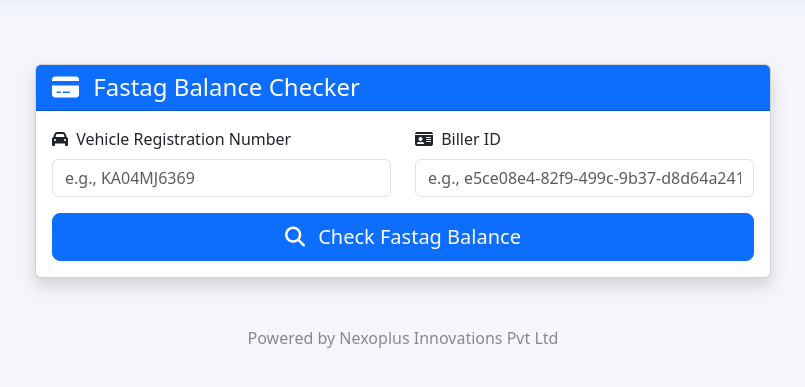
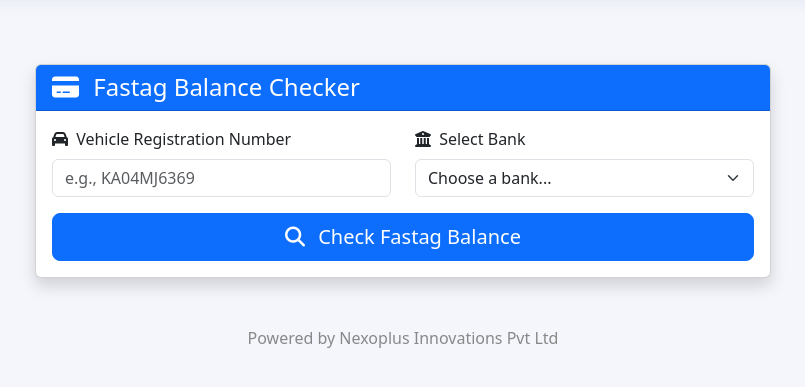
Before and after one commit to karthiknexoplus/Fastag, a Flask app: page /fastag_balance in a window 1280 px wide. Shown: the part 66-453 px from the top of the page, without its empty margins (237-1042 px from the left). Run offline with Flask 2, Linux system fonts and the light colour scheme.

Commit message:
Update Fastag Balance to use bank dropdown instead of manual biller ID input

```diff
--- a/fastag/routes/fastag_balance.py
+++ b/fastag/routes/fastag_balance.py
@@ -7,19 +7,67 @@ import logging
 logging.basicConfig(level=logging.INFO)
 logger = logging.getLogger(__name__)
 
+# Fastag Billers data
+FASTAG_BILLERS = [
+    {"name": "Airtel Payments Bank", "billerId": "9fae6085-9be7-4975-9300-60d9a737f5c7"},
+    {"name": "Axis Bank", "billerId": "ae721976-ab51-4a49-b692-6951de295376"},
+    {"name": "HDFC Bank", "billerId": "57813979-5935-4d1a-aae7-db1914a8e106"},
+    {"name": "ICICI Bank", "billerId": "d084a832-6880-4fbf-81f3-e284021bf320"},
+    {"name": "IDFC FIRST Bank", "billerId": "e5ce08e4-82f9-499c-9b37-d8d64a241d42"},
+    {"name": "SBI", "billerId": "91b24509-0d1e-4ff9-8f7d-812092f02d9d"},
+    {"name": "AU Small Finance Bank", "billerId": "6b3d5ac9-2ae2-4043-98b0-b2baef1b047e"},
+    {"name": "Bandhan Bank", "billerId": "a5813ec6-df65-419d-b4cf-284ea1cf6279"},
+    {"name": "Bank of Baroda", "billerId": "f73b8416-ad55-4c65-93bb-3a00003b25fd"},
+    {"name": "Bank of Maharashtra", "billerId": "90d80ef2-6711-428c-8b93-776b759400fb"},
+    {"name": "Canara Bank", "billerId": "c4d2a96c-2fd6-4eef-9763-f9658fc33f18"},
+    {"name": "Equitas Small Finance Bank", "billerId": "c672087b-ea11-4974-b132-4e0f17a8d1a0"},
+    {"name": "Federal Bank", "billerId": "217bbe27-7459-443a-b04a-1b7c2f88af32"},
+    {"name": "IDBI Bank", "billerId": "dfa6f62e-589f-4594-834e-32462346e769"},
+    {"name": "Indian Bank", "billerId": "574384d7-2cea-42b7-bb8e-d02821675897"},
+    {"name": "IndusInd Bank", "billerId": "8c64e1e7-de05-42f3-9b65-b730f95a7359"},
+    {"name": "IOB", "billerId": "d04485e2-2745-435e-893e-5f6180832b2a"},
+    {"name": "Jammu and Kashmir Bank", "billerId": "6e3abf92-bf9e-492c-b20e-320c0d308905"},
+    {"name": "Karnataka Bank", "billerId": "e8ef4cc6-5fe0-45aa-b251-1da32e0bf582"},
+    {"name": "Kotak Mahindra Bank", "billerId": "b2b0fce9-c0ac-4468-a4ee-f22ffa263c9c"},
+    {"name": "Livquick Technology", "billerId": "f869c0f4-4dee-4a13-b70e-e988eb50dc4a"},
+    {"name": "South Indian Bank", "billerId": "be95d909-ad89-4b5d-b62a-fe13446fd16c"},
+    {"name": "UCO Bank", "billerId": "696f84a4-10bb-4546-ad33-6ffee4daa1c8"},
+    {"name": "Union Bank of India", "billerId": "12302d69-13f4-43f8-b030-75a9ba87d0bb"},
+]
+
 fastag_balance_bp = Blueprint('fastag_balance', __name__)
 
 @fastag_balance_bp.route('/fastag_balance', methods=['GET', 'POST'])
 def fastag_balance():
     if request.method == 'POST':
         reg_no = request.form.get('reg_no', '').strip().upper()
-        biller_id = request.form.get('biller_id', '').strip()
+        selected_bank = request.form.get('selected_bank', '').strip()
 
         if not reg_no:
-            return render_template('fastag_balance.html', error="Registration number is required")
+            return render_template('fastag_balance.html',
+                                error="Registration number is required",
+                                billers=FASTAG_BILLERS)
+
+        if not selected_bank:
+            return render_template('fastag_balance.html',
+                                error="Please select a bank",
+                                billers=FASTAG_BILLERS,
+                                reg_no=reg_no)
+
+        # Find the biller ID for the selected bank
+        biller_id = None
+        selected_bank_name = ""
+        for biller in FASTAG_BILLERS:
+            if biller['name'] == selected_bank:
+                biller_id = biller['billerId']
+                selected_bank_name = biller['name']
+                break
 
         if not biller_id:
-            return render_template('fastag_balance.html', error="Biller ID is required")
+            return render_template('fastag_balance.html',
+                                error="Invalid bank selection",
+                                billers=FASTAG_BILLERS,
+                                reg_no=reg_no)
 
         try:
             # Acko API endpoint
@@ -67,12 +115,14 @@ def fastag_balance():
                         return render_template('fastag_balance.html',
                                             fastag_info=fastag_info,
                                             reg_no=reg_no,
-                                            biller_id=biller_id)
+                                            selected_bank=selected_bank_name,
+                                            billers=FASTAG_BILLERS)
                     else:
                         return render_template('fastag_balance.html',
                                             error="No Fastag data found for the provided registration number",
                                             reg_no=reg_no,
-                                            biller_id=biller_id)
+                                            selected_bank=selected_bank_name,
+                                            billers=FASTAG_BILLERS)
 
                 except json.JSONDecodeError as e:
                     logger.error(f"JSON decode error: {e}")
@@ -80,32 +130,37 @@ def fastag_balance():
                     return render_template('fastag_balance.html',
                                         error="Invalid response format from API",
                                         reg_no=reg_no,
-                                        biller_id=biller_id)
+                                        selected_bank=selected_bank_name,
+                                        billers=FASTAG_BILLERS)
             else:
                 logger.error(f"API request failed with status {response.status_code}")
                 logger.error(f"Response content: {response.text}")
                 return render_template('fastag_balance.html',
                                     error=f"API request failed with status {response.status_code}",
                                     reg_no=reg_no,
-                                    biller_id=biller_id)
+                                    selected_bank=selected_bank_name,
+                                    billers=FASTAG_BILLERS)
 
         except requests.exceptions.Timeout:
             logger.error("API request timed out")
             return render_template('fastag_balance.html',
                                 error="Request timed out. Please try again.",
                                 reg_no=reg_no,
-                                biller_id=biller_id)
+                                selected_bank=selected_bank_name,
+                                billers=FASTAG_BILLERS)
         except requests.exceptions.ConnectionError:
             logger.error("Connection error to API")
             return render_template('fastag_balance.html',
                                 error="Connection error. Please check your internet connection.",
                                 reg_no=reg_no,
-                                biller_id=biller_id)
+                                selected_bank=selected_bank_name,
+                                billers=FASTAG_BILLERS)
         except Exception as e:
             logger.error(f"Unexpected error: {e}")
             return render_template('fastag_balance.html',
                                 error=f"An unexpected error occurred: {str(e)}",
                                 reg_no=reg_no,
-                                biller_id=biller_id)
+                                selected_bank=selected_bank_name,
+                                billers=FASTAG_BILLERS)
 
-    return render_template('fastag_balance.html')
+    return render_template('fastag_balance.html', billers=FASTAG_BILLERS)
--- a/fastag/templates/fastag_balance.html
+++ b/fastag/templates/fastag_balance.html
@@ -41,19 +41,21 @@
                                 </div>
                             </div>
                             <div class="col-md-6 mb-3">
-                                <label for="biller_id" class="form-label">
-                                    <i class="fas fa-id-card me-1"></i>
-                                    Biller ID
+                                <label for="selected_bank" class="form-label">
+                                    <i class="fas fa-university me-1"></i>
+                                    Select Bank
                                 </label>
-                                <input type="text"
-                                       class="form-control"
-                                       id="biller_id"
-                                       name="biller_id"
-                                       value="{{ biller_id or '' }}"
-                                       placeholder="e.g., e5ce08e4-82f9-499c-9b37-d8d64a241d42"
-                                       required>
+                                <select class="form-select" id="selected_bank" name="selected_bank" required>
+                                    <option value="">Choose a bank...</option>
+                                    {% for biller in billers %}
+                                    <option value="{{ biller.name }}"
+                                            {% if selected_bank == biller.name %}selected{% endif %}>
+                                        {{ biller.name }}
+                                    </option>
+                                    {% endfor %}
+                                </select>
                                 <div class="invalid-feedback">
-                                    Please enter a valid biller ID.
+                                    Please select a bank.
                                 </div>
                             </div>
                         </div>
@@ -114,8 +116,8 @@
                                             <span class="text-muted">{{ fastag_info.biller_details.name }}</span>
                                         </div>
                                         <div class="d-flex justify-content-between align-items-center mb-2">
-                                            <span>Biller ID:</span>
-                                            <span class="text-muted">{{ fastag_info.biller_details.biller_id }}</span>
+                                            <span>Bank Name:</span>
+                                            <span class="text-muted">{{ fastag_info.biller_details.name }}</span>
                                         </div>
                                         <div class="d-flex justify-content-between align-items-center">
                                             <span>Status:</span>
```
